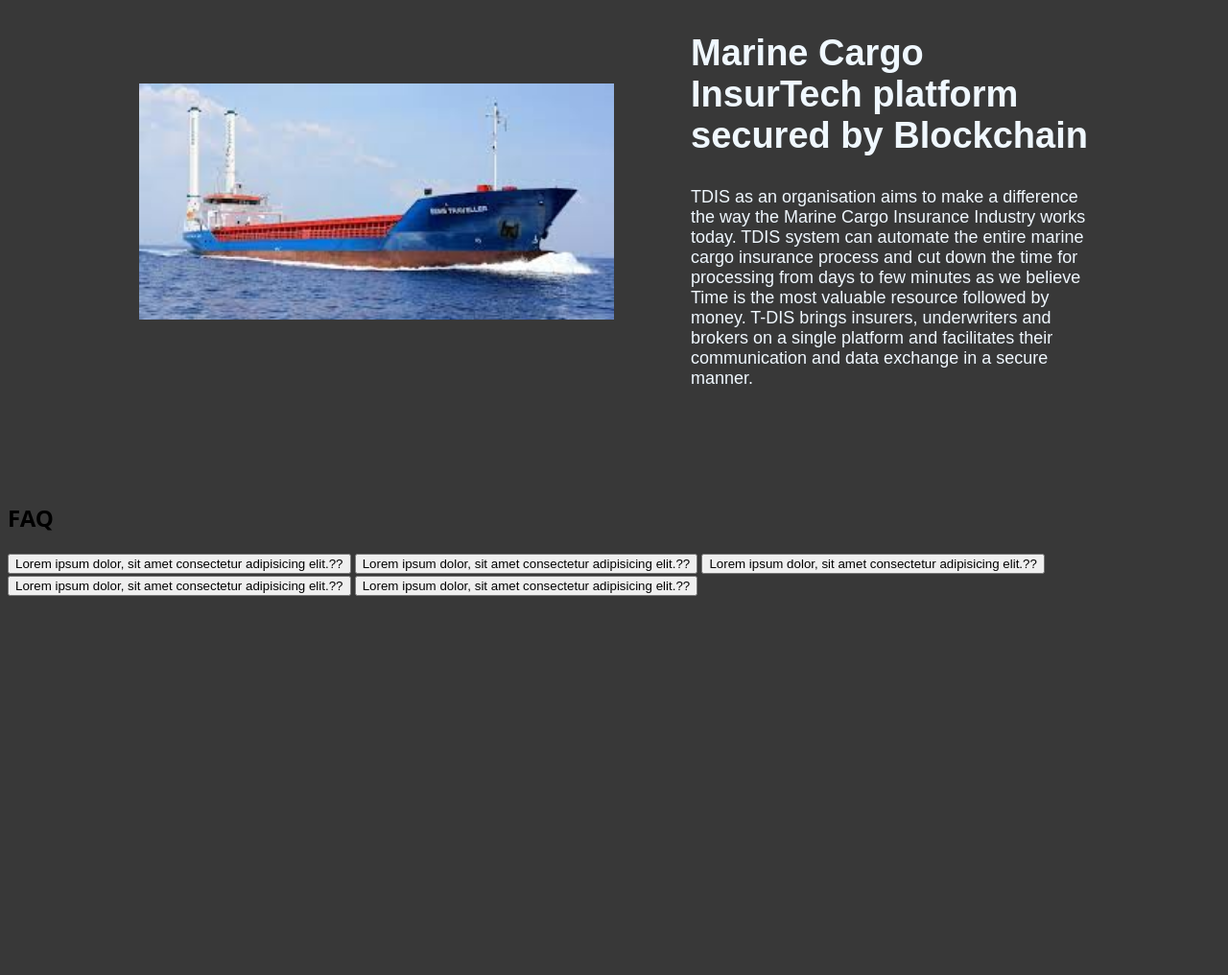
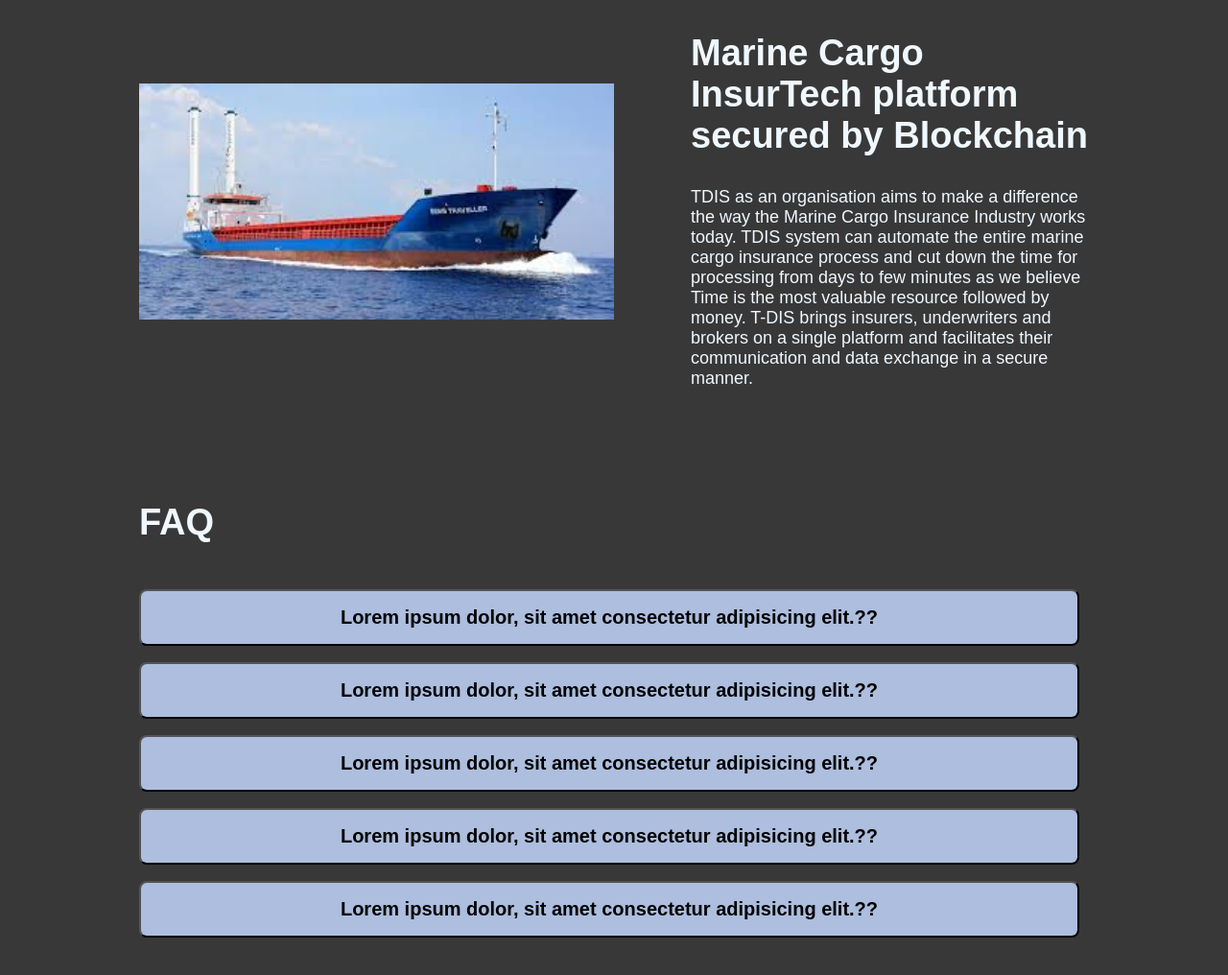
Before and after one commit to Preetipm/preeti, a website: page trial/index.html in a window 1280 px wide. Shown: the part 1258-2274 px from the top of the page at 96% size. Before the commit the page ends 1887 px from the top, so only its background shows below. Drawn offline with Linux system fonts and the light colour scheme.

Commit message:
updated faq

```diff
--- a/trial/index.html
+++ b/trial/index.html
@@ -10,9 +10,10 @@
 <body>
    <section>
     <div class="vessel">
-        <video src="vessel67.mp4" class="vessel-img" autoplay loop muted></video>
+        <video src="vessel67.mp4" id="myVideo" class="vessel-img" autoplay loop muted></video>
         <!-- <img src="vessel1.webp" class="vessel-img" alt=""> -->
-        <div class="tint"></div>
+        <div id="gradient"></div>
+        <!-- <div class="tint"></div> -->
         <div class="nav">
            <div class="logo">
             <a href="https://tdis.net/"><img src="TDISLogoT5V3.png" width="120px" alt=""></a>
@@ -68,12 +69,14 @@
     </section>
 <section>
     <div class="container-three">
-      <h2>FAQ</h2>
-      <button>Lorem ipsum dolor, sit amet consectetur adipisicing elit.??</button>
-      <button>Lorem ipsum dolor, sit amet consectetur adipisicing elit.??</button>
-      <button>Lorem ipsum dolor, sit amet consectetur adipisicing elit.??</button>
-      <button>Lorem ipsum dolor, sit amet consectetur adipisicing elit.??</button>
-      <button>Lorem ipsum dolor, sit amet consectetur adipisicing elit.??</button>
+      <h2 class="heading">FAQ</h2>
+      <div class="question-style">
+      <button class="btn-question-style">Lorem ipsum dolor, sit amet consectetur adipisicing elit.??</button><br>
+      <button class="btn-question-style">Lorem ipsum dolor, sit amet consectetur adipisicing elit.??</button><br>
+      <button class="btn-question-style">Lorem ipsum dolor, sit amet consectetur adipisicing elit.??</button><br>
+      <button class="btn-question-style">Lorem ipsum dolor, sit amet consectetur adipisicing elit.??</button><br>
+      <button class="btn-question-style">Lorem ipsum dolor, sit amet consectetur adipisicing elit.??</button>
+      </div>
     </div>
 </section>
   </div>
--- a/trial/style.css
+++ b/trial/style.css
@@ -147,3 +147,38 @@
     display: block;
     position: relative;
 }
+.gradient {
+ position: absolute;
+ height: 100%;
+ top: 8px;
+ left: 8px;
+ width: 99.15%;
+ background: linear-gradient(to bottom, rgba(255, 0, 0, 0.323), rgba(0, 0, 255, 0.438));
+
+}
+
+.myVideo {
+  position: relative;
+  width: 100%;
+  height: auto;
+}
+.container-three{
+    width: 990px;
+    margin: 100px auto;
+    gap: 8px;
+    align-items: center;
+}
+.question-style{
+    font-size: 50px;
+}
+.btn-question-style{
+    padding: 6px;
+    width: 980px;
+    /* color: rgb(124, 161, 193); */
+    background-color: rgba(190, 210, 246, 0.874);
+    height: 59px;
+    font-size: 20px;
+    font-weight: bold;
+   /*   border: none; */
+    border-radius: 8px;
+}
```
Also changed, not shown: 1 other file.
